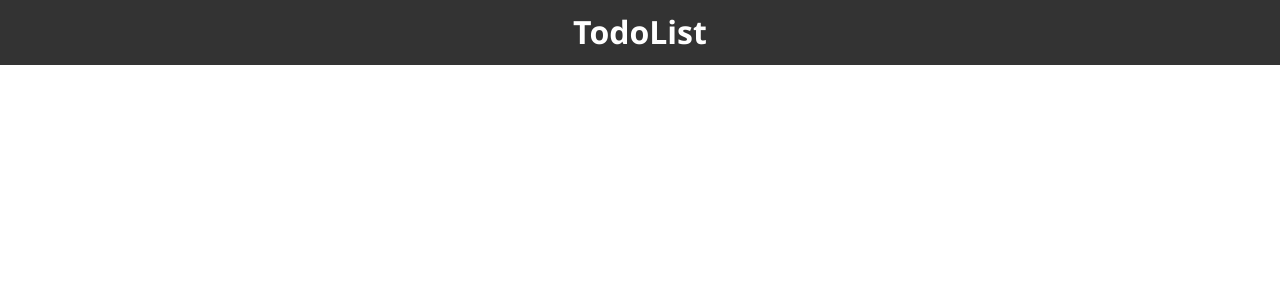
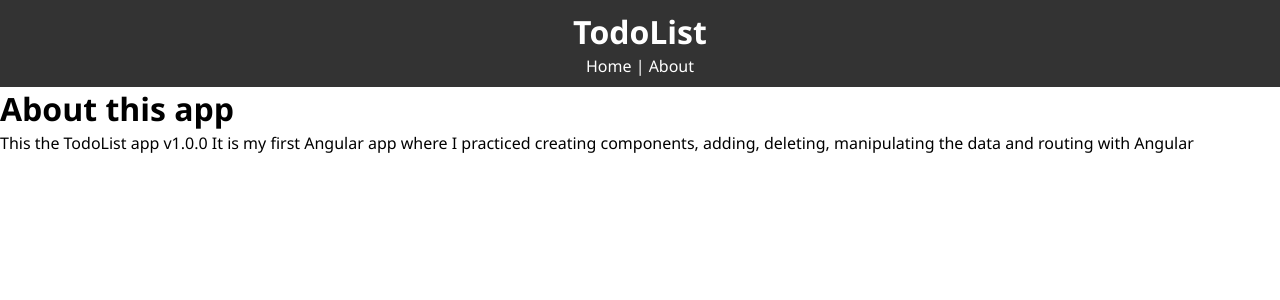
Before and after one commit to GoksenCodes/angular-todolist, an Angular app: page /about in a window 1280 px wide. Before the commit this address led to /. Shown: the top 300 px of the page. Built offline with nearby package versions, Linux system fonts and the light colour scheme.

Commit message:
add about component & router for about page

```diff
--- a/src/app/app-routing.module.ts
+++ b/src/app/app-routing.module.ts
@@ -1,8 +1,12 @@
 import { NgModule } from '@angular/core';
 import { Routes, RouterModule } from '@angular/router';
 import { TodosComponent } from './components/todos/todos.component';
+import { AboutComponent } from './components/pages/about/about.component';
 
-const routes: Routes = [{ path: '', component: TodosComponent }];
+const routes: Routes = [
+  { path: '', component: TodosComponent },
+  { path: 'about', component: AboutComponent }
+];
 
 @NgModule({
   imports: [RouterModule.forRoot(routes)],
--- a/src/app/app.module.ts
+++ b/src/app/app.module.ts
@@ -9,6 +9,7 @@ import { TodosComponent } from './components/todos/todos.component';
 import { TodoItemComponent } from './components/todo-item/todo-item.component';
 import { HeaderComponent } from './components/layout/header/header.component';
 import { AddTodoComponent } from './components/add-todo/add-todo.component';
+import { AboutComponent } from './components/pages/about/about.component';
 
 @NgModule({
   declarations: [
@@ -16,7 +17,8 @@ import { AddTodoComponent } from './components/add-todo/add-todo.component';
     TodosComponent,
     TodoItemComponent,
     HeaderComponent,
-    AddTodoComponent
+    AddTodoComponent,
+    AboutComponent
   ],
   imports: [BrowserModule, AppRoutingModule, HttpClientModule, FormsModule],
   providers: [],
--- a/src/app/components/layout/header/header.component.html
+++ b/src/app/components/layout/header/header.component.html
@@ -1,3 +1,4 @@
 <header class="header">
   <h1>TodoList</h1>
+  <nav><a routerLink="/">Home</a> | <a routerLink="/about">About</a></nav>
 </header>
--- /dev/null
+++ b/src/app/components/pages/about/about.component.html
@@ -0,0 +1,8 @@
+<div>
+  <h1>About this app</h1>
+  <p>
+    This the TodoList app v1.0.0 It is my first Angular app where I practiced
+    creating components, adding, deleting, manipulating the data and routing
+    with Angular
+  </p>
+</div>
--- /dev/null
+++ b/src/app/components/pages/about/about.component.ts
@@ -0,0 +1,15 @@
+import { Component, OnInit } from '@angular/core';
+
+@Component({
+  selector: 'app-about',
+  templateUrl: './about.component.html',
+  styleUrls: ['./about.component.css']
+})
+export class AboutComponent implements OnInit {
+
+  constructor() { }
+
+  ngOnInit(): void {
+  }
+
+}
```
Also changed, not shown: src/app/components/pages/about/about.component.css (added), 1 other file (tests, documents, lock files or other folders).
